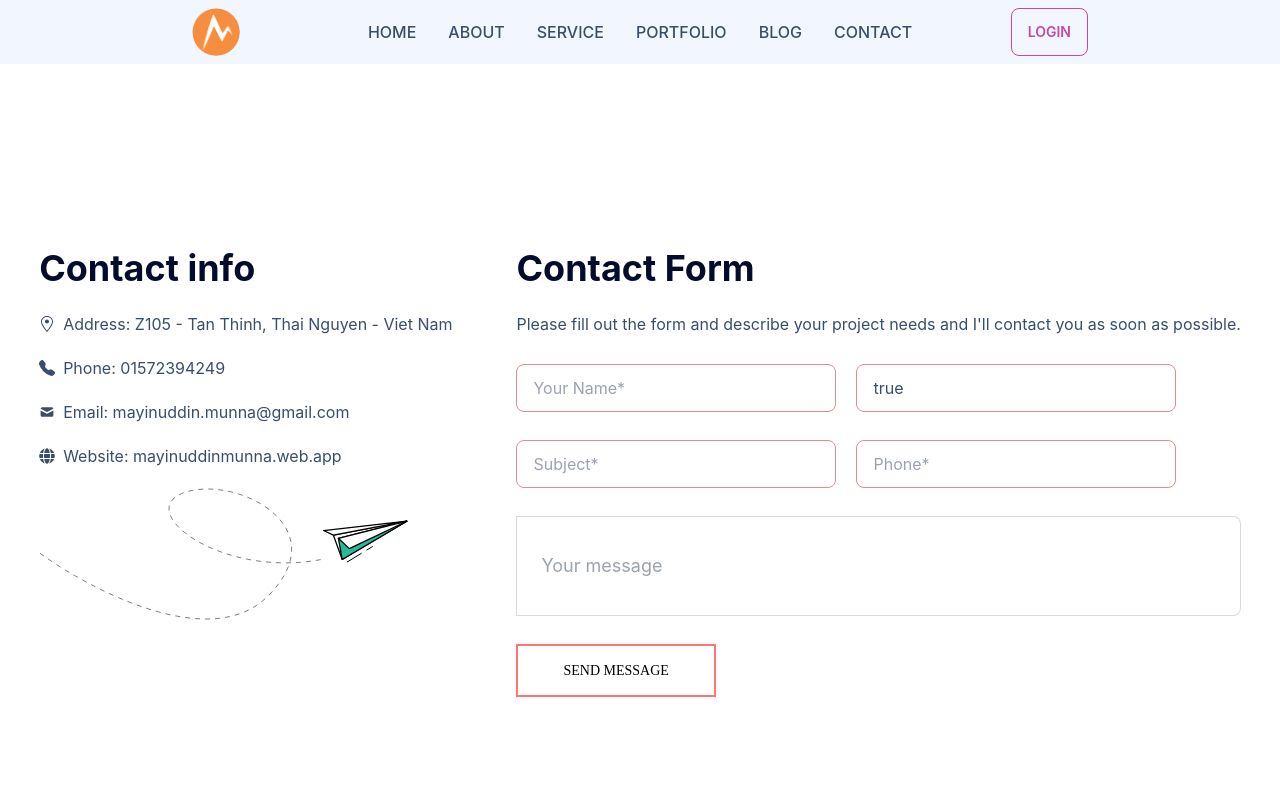
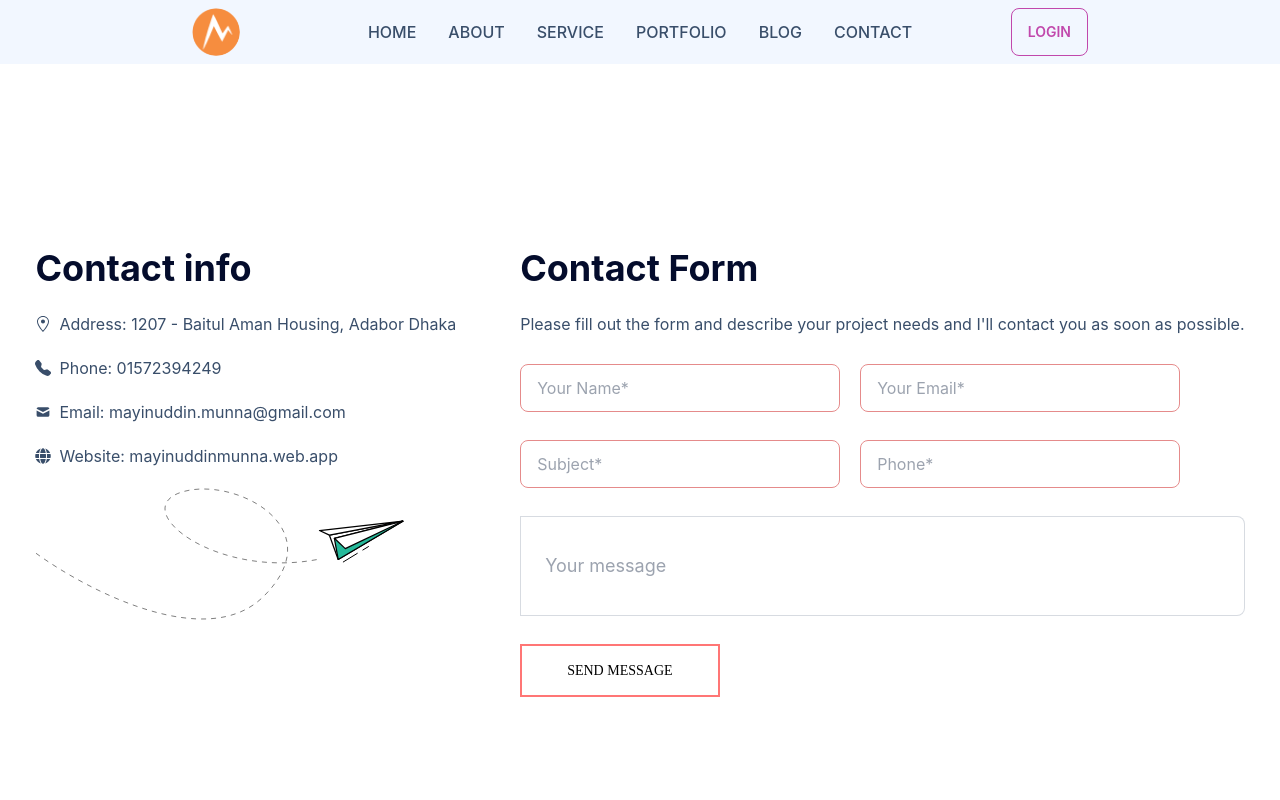
Before and after one commit to mayinuddin-munna/own-portfolio, a React (Create React App) app: page /contact in a window 1280 px wide. Shown: the top 800 px of the page. Built offline with nearby package versions, Linux system fonts and the light colour scheme.

Commit message:
contact form address added

```diff
--- a/src/Pages/Contact/Contact.js
+++ b/src/Pages/Contact/Contact.js
@@ -34,7 +34,7 @@ const Contact = () => {
                         <div className="card-body">
                             <div className=''>
                                 <h3 className='text-4xl font-bold leading-loose text-[#040c2c] mb-2'>Contact info</h3>
-                                <p className='flex items-center'><GoLocation className='mr-2' />Address: Z105 - Tan Thinh, Thai Nguyen - Viet Nam</p>
+                                <p className='flex items-center'><GoLocation className='mr-2' />Address: 1207 - Baitul Aman Housing, Adabor Dhaka</p>
                                 <a className='flex items-center mb-5 mt-5' href="tel:+8801572394249"><BsTelephoneFill className='mr-2' />Phone: 01572394249</a>
                                 <a className='flex items-center' href="mailto:mayinuddin.munna@gmail.com"><HiMail className='mr-2' />Email: mayinuddin.munna@gmail.com</a>
                                 <a className='flex items-center mt-5 mb-5' href="https://mayinuddinmunna.web.app/"><FaGlobe className='mr-2' />Website: mayinuddinmunna.web.app</a>
@@ -55,7 +55,6 @@ const Contact = () => {
                                         placeholder="Your Email*"
                                         name="user_email"
                                         {...register("email", {
-                                            value: true,
                                             message: 'Email is required'
                                         }, {
                                             value: /^\w+@[a-zA-Z_]+?\.[a-zA-Z]{2,3}$/,
```
